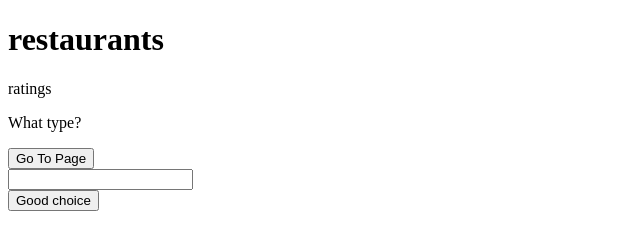
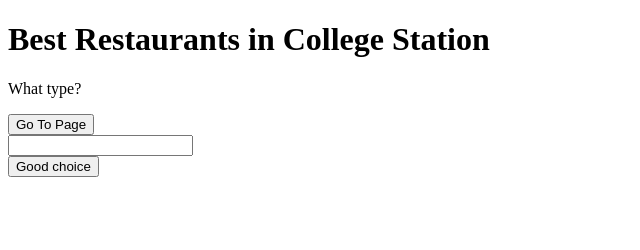
Before and after one commit to shawnslee1202/shanwlsee1202.github.io, a plain HTML site: page starter/index.HTML in a window 1280 px wide. Shown: the whole page, without its empty margins (0-640 px from the left). Drawn offline with Linux system fonts and the light colour scheme; files that its build step writes are made by us from their sources.

Commit message:
Update index.HTML

```diff
--- a/starter/index.HTML
+++ b/starter/index.HTML
@@ -2,7 +2,7 @@
 <html>
     <!--title and important stuff-->
     <head>
-        <title>Best Restaurants in College Station</title>
+        <h1>Best Restaurants in College Station</h1>
     </head>
     <!-- import our arrays of restaurants -->
     <script src="restaurants.js">
@@ -11,8 +11,6 @@
     </script>
 
     <body>
-        <h1 id = 'Restaurants'>restaurants</h1>
-        <p id = 'Rating'>ratings</p>
         <p>What type?</p>
 
         <a href="restaurants.html"><button>Go To Page</button></a>
```
